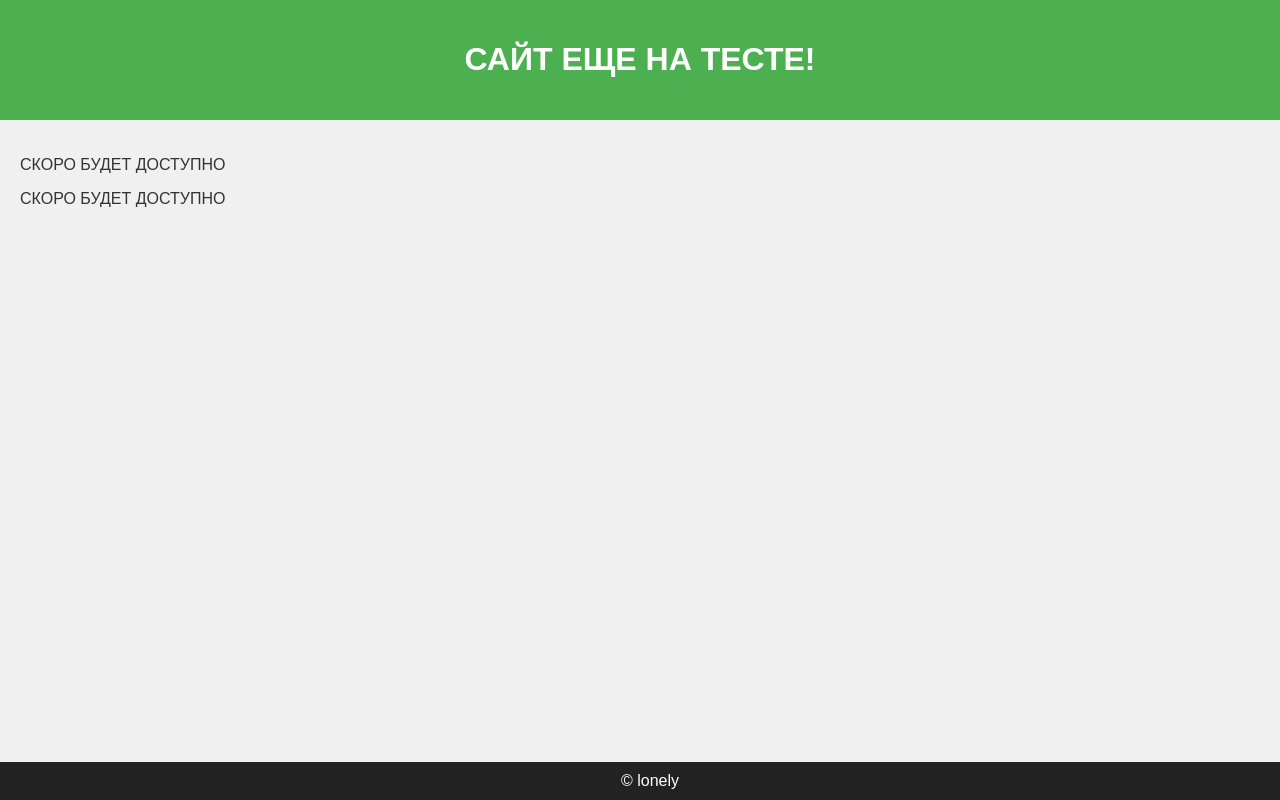
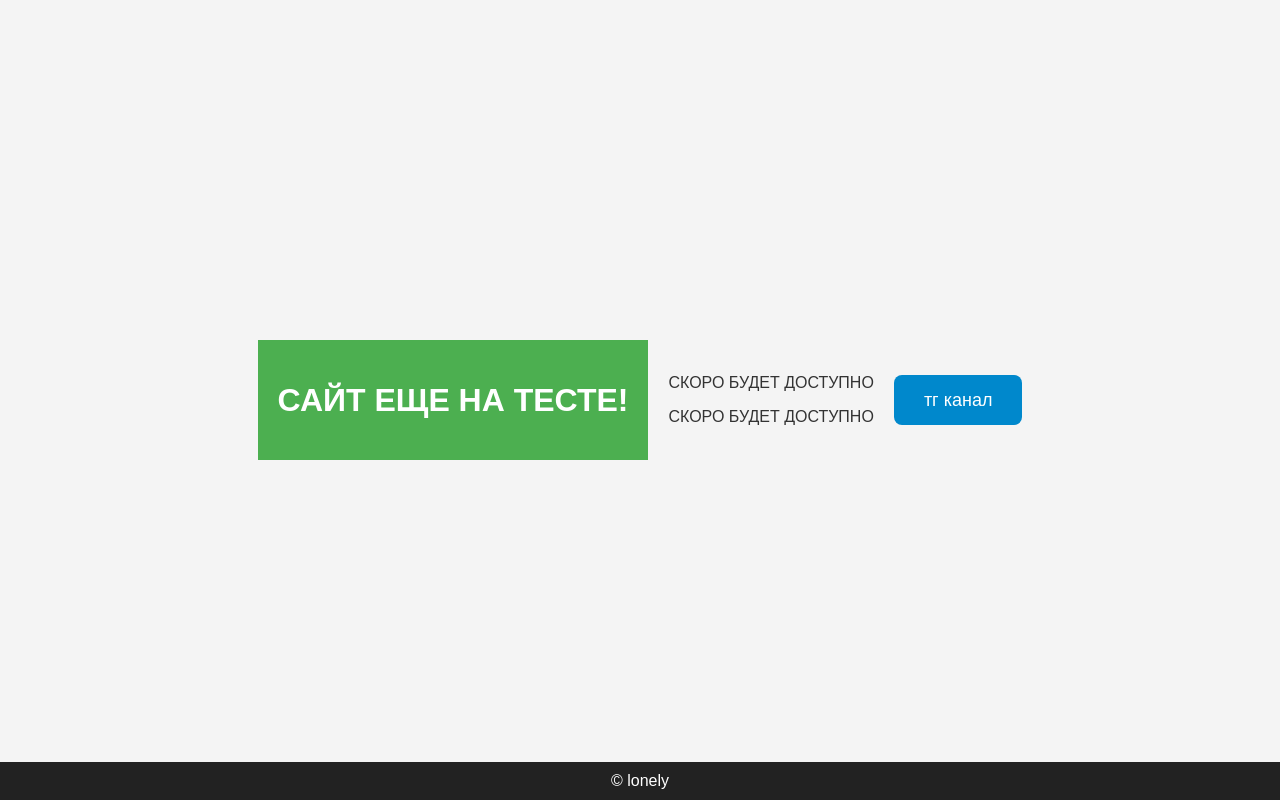
Before and after one commit to lon3ly-afk/lon3ly-afk.github.io, a plain HTML site: page index.html in a window 1280 px wide. Drawn offline with Linux system fonts and the light colour scheme.

Commit message:
Update index.html

```diff
--- a/index.html
+++ b/index.html
@@ -52,3 +52,44 @@
     </footer>
 </body>
 </html>
+<!DOCTYPE html>
+<html lang="ru">
+<head>
+    <meta charset="UTF-8" />
+    <meta name="viewport" content="width=device-width, initial-scale=1.0" />
+    <title>Форум</title>
+    <style>
+        body {
+            font-family: Arial, sans-serif;
+            background-color: #f4f4f4;
+            display: flex;
+            justify-content: center;
+            align-items: center;
+            height: 100vh;
+            margin: 0;
+        }
+        .button-container {
+            text-align: center;
+        }
+        .tg-button {
+            padding: 15px 30px;
+            font-size: 18px;
+            background-color: #0088cc;
+            color: #fff;
+            border: none;
+            border-radius: 8px;
+            cursor: pointer;
+            text-decoration: none;
+            transition: background-color 0.3s;
+        }
+        .tg-button:hover {
+            background-color: #006699;
+        }
+    </style>
+</head>
+<body>
+    <div class="button-container">
+        <a href="https://t.me/l0n3lyend" target="_blank" class="tg-button">тг канал</a>
+    </div>
+</body>
+</html>
```
